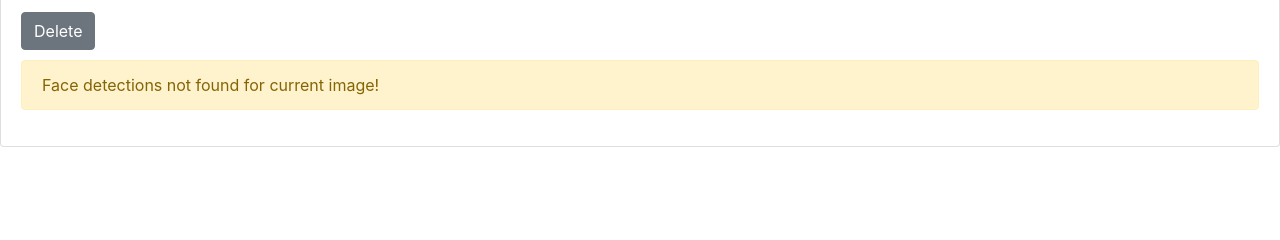
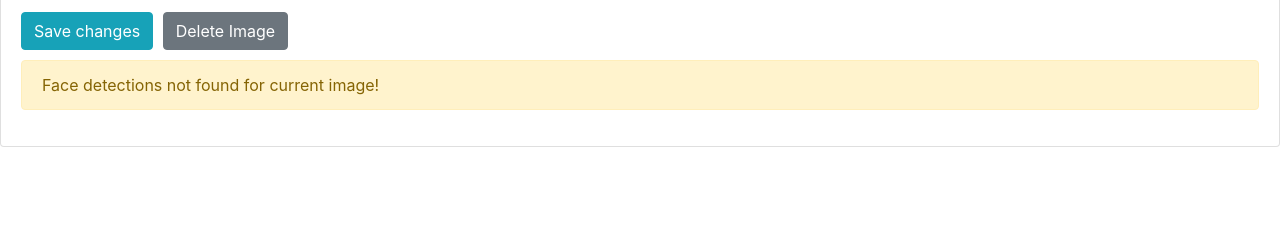
Before and after one commit to karpov-dmitry-py/face-detection-service, a Flask app: template templates/view.html in a window 1280 px wide. Shown: the part 135-375 px from the top of the page. Run offline with Flask 2, Linux system fonts and the light colour scheme; the template is opened without the code that fills it, so the values that code supplies are empty; some libraries are stand-ins or nearby versions.

Commit message:
final v1

```diff
--- a/api.py
+++ b/api.py
@@ -1,5 +1,8 @@
 import requests
 import os.path
+
+# FACECLOUD_API_LOGIN = 'dem0schase@gmail.com'
+# FACECLOUD_API_PSWD = 'facecloudpswd'
 
 ACCESS_TOKEN = 'eyJhbGciOiJIUzI1NiIsInR5cCI6IkpXVCJ9.eyJqdGkiOiJmNDNkNWVlMi0wMDc1LTRlMjktOWI3NC0xZDY2ZjVhYjk3MDciLCJ0eXBlIjoiYWNjZXNzIiwic3ViIjoxMTUsImlhdCI6MTU5NzE4MDY5NCwibmJmIjoxNTk3MTgwNjk0LCJmcmVzaCI6ZmFsc2V9.9NLmhYNgiaiNpSAUVPCENzJDoLpvc4NBearY_iA-kd8'
 DETECT_URL = 'https://backend.facecloud.tevian.ru/api/v1/detect'
--- a/app.py
+++ b/app.py
@@ -1,7 +1,7 @@
 import os
 from datetime import datetime
 
-from flask import Flask, render_template, flash, redirect, url_for
+from flask import Flask, render_template, flash, redirect, url_for, request
 from flask_script import Manager
 from flask_migrate import Migrate, MigrateCommand
 from flask_login import LoginManager, UserMixin, login_user, login_required, logout_user, current_user
@@ -166,13 +166,41 @@ def upload():
     return render_template('upload.html', form=form, title='Image upload page')
 
 
-@app.route('/view/<int:image_id>')
+@app.route('/view/<int:image_id>', methods=['post', 'get'])
 @login_required
 def view(image_id):
     image = db.session.query(Image).get(image_id)
     if not image:
         flash('Image not found!', 'error')
         return redirect(url_for('home'))
+
+    if request.method == 'POST':
+        # delete existing rows for current image
+        existing_detections = db.session.query(Detection).filter(Detection.image_id == image_id)
+        for row in existing_detections:
+            db.session.delete(row)
+
+        # add new rows for current image
+        image_data_to_save = request.json
+        if image_data_to_save:
+            detections_to_commit = []
+
+            for item in image_data_to_save:
+                detection = Detection()
+                detection.topleft_x = item['x']
+                detection.topleft_y = item['y']
+                detection.width = item['width']
+                detection.height = item['height']
+                detection.image_id = image_id
+                detections_to_commit.append(detection)
+
+            if detections_to_commit:
+                db.session.add_all(detections_to_commit)
+
+        db.session.commit()
+
+        flash('Image data has been successfully updated!', 'success')
+        # return redirect(url_for('view', image_id=image_id))
 
     detections = db.session.query(Detection).filter(Detection.image_id == image.id)
     detections = detections if len(tuple(detections)) else None
--- a/static/script.js
+++ b/static/script.js
@@ -1,7 +1,19 @@
-const canvas=document.getElementById('canvas');
-const img=document.getElementById('actual-image');
+const canvas = document.getElementById('canvas');
+const img = document.getElementById('actual-image');
 const detected_items = [];
 const y_canvas_offset = document.querySelector('.header').scrollHeight;
+const arbitrarySelectionMinSize = 50;
+let x_start_select = 0;
+let x_end_select = 0;
+let y_start_select = 0;
+let y_end_select = 0;
+
+function resetSelection() {
+    let x_start_select = 0;
+    let x_end_select = 0;
+    let y_start_select = 0;
+    let y_end_select = 0;
+};
 
 function drawFaces (items) {
     const ctx=canvas.getContext("2d");
@@ -12,37 +24,26 @@ function drawFaces (items) {
     items.forEach(function(item) {
         ctx.strokeRect(item.x, item.y, item.width, item.height);
     });
-    console.log(items);
 };
 
 function removeFaces (items, x, y) {
-    console.log(`clicked y = ${y}`);
-    console.log(`clicked x = ${x}`);
-    console.log(`y_canvas_offset = ${y_canvas_offset}`);
     y -= y_canvas_offset;
-    console.log(`clicked y after y_canvas_offset = ${y}`)
     deleted_count = 0;
     for (let i = 0; i < items.length; i++) {
         current_index = i-deleted_count;
         item = items[current_index];
         if ((item.x <= x) && (item.y <= y) && ((item.x + item.width) >= x) && ((item.y + item.height) >= y)) {
-            console.log(`item being removed = ${item.x}, ${item.y}, ${item.width}, ${item.height},
-            item.x + item.width = ${item.x + item.width},
-            item.y + item.height = ${item.y + item.height}`),
-
             items.splice(current_index, 1);
             deleted_count += 1;
-            console.log(items);
         };
     };
-    if (deleted_count != 0) {
-        console.log(`deleted_count = ${deleted_count}`)
+    if (deleted_count > 0) {
         drawFaces(items);
     };
 }
 
 window.onload = function() {
-    const img=document.getElementById("actual-image");
+    const img=document.getElementById('actual-image');
     canvas.width = img.width;
     canvas.height = img.height;
 
@@ -68,22 +69,71 @@ window.onload = function() {
 
 };
 
-//canvas.addEventListener('contextmenu', e => {
+canvas.addEventListener('mousedown', e => {
+    y_adjusted_start_select = e.pageY - y_canvas_offset;
+    if (e.which == 1 && e.pageX <= canvas.width && y_adjusted_start_select <= canvas.height ) {
+        x_start_select = e.pageX;
+        y_start_select = y_adjusted_start_select;
+    };
+});
+
 canvas.addEventListener('mouseup', e => {
-//    console.clear();
-//    console.log(e.pageX);
-//    console.log(e.pageY);
-//    console.log(e);
-//    current_item = {
-//        id: 100,
-//        x: 100,
-//        y: 200,
-//        width: 150,
-//        height: 150
-//    }
-//    detected_items.push(current_item)
-//    detected_items.splice(0, 1);
     if (e.which == 3) {
         removeFaces(detected_items, e.pageX, e.pageY);
+        return;
     }
+
+    y_adjusted_end_select = e.pageY - y_canvas_offset;
+    if (e.which == 1 && x_start_select != 0 && e.pageX <= canvas.width && y_adjusted_end_select <= canvas.height ) {
+        x_end_select = e.pageX;
+        y_end_select = y_adjusted_end_select;
+        width = x_end_select - x_start_select;
+        x_start = (width > 0) ? x_start_select : x_end_select;
+        width = (width < 0) ? -width : width;
+        if (width < arbitrarySelectionMinSize) {
+            resetSelection();
+            return;
+        }
+
+        height = y_end_select - y_start_select;
+        y_start = (height > 0) ? y_start_select : y_end_select;
+        height = (height < 0) ? -height : height;
+        if (height < arbitrarySelectionMinSize) {
+            resetSelection();
+            return;
+        }
+
+        new_item = {
+            id: detected_items.length+1,
+            x: x_start,
+            y: y_start,
+            width: width,
+            height: height
+        }
+        detected_items.push(new_item)
+        drawFaces(detected_items);
+
+        x_start_select = 0;
+        x_end_select = 0;
+        y_start_select = 0;
+        y_end_select = 0;
+    };
+
 });
+
+document.querySelector('.btn-update-image-data').addEventListener('click', updateImageData);
+async function updateImageData (e) {
+    let response = await fetch(window.location.href, {
+        method: 'POST',
+        headers: {
+          Accept: 'application/json',
+          'Content-Type': 'application/json'
+        },
+        body: JSON.stringify(detected_items)
+      });
+    const { status } = response;
+    statusDiv = document.querySelector('#async-update-status')
+    msg = status == 200 ? 'Image changes have been saved successfully!' : 'Could not save image changes!';
+    statusDiv.hidden = false;
+    statusDiv.innerText = msg;
+};
--- a/templates/home.html
+++ b/templates/home.html
@@ -8,8 +8,10 @@
     {% for image in images %}
     <li class="list-group-item">
         <div class="card" style="width: 35rem;">
+            <a href="{{ url_for('view', image_id = image.id) }}">
             <img src="/{{ upload_dir }}/{{ image.filename }}" class="card-img-top"
                  alt="{{ image.title }}">
+            </a>
             <div class="card-body">
                 <h5 class="card-title">{{ image.title }}</h5>
                 <div class="card-text">Upload date: {{ image.created_on }}</div>
--- a/templates/index.html
+++ b/templates/index.html
@@ -44,6 +44,7 @@
     <div class="alert alert-info" role="alert">Current user: <strong>{{ current_user.email }}</strong>, Total images
         uploaded: <strong>{{ current_user.images_count }}</strong>
     </div>
+    <div hidden class="alert alert-info" role="alert" id="async-update-status"></div>
 {% endif %}
 
     {% for category, message in get_flashed_messages(with_categories=true) %}
--- a/templates/view.html
+++ b/templates/view.html
@@ -11,11 +11,12 @@
     <div class="card-body">
         <h5 class="card-title">{{ image.title }}</h5>
         <div class="card-text">Upload date: {{ image.created_on }}</div>
+        <button type="button" class="btn-update-image-data btn btn-info">Save changes</button>
         <a href="{{ url_for('delete', image_id = image.id) }}"
-           class="btn btn-secondary">Delete</a>
+           class="btn btn-secondary">Delete Image</a>
         {% if detections %}
         {% for item in detections %}
-        <div class="alert alert-info detected-face-item" role="alert" id={{ item.id }}>
+        <div hidden class="alert alert-info detected-face-item" role="alert" id={{ item.id }}>
             {{ item.topleft_x }},{{ item.topleft_y }},{{ item.width }},{{ item.height }}
         </div>
         {% endfor %}
```
Lines whose indentation alone changed are shown as unchanged.
